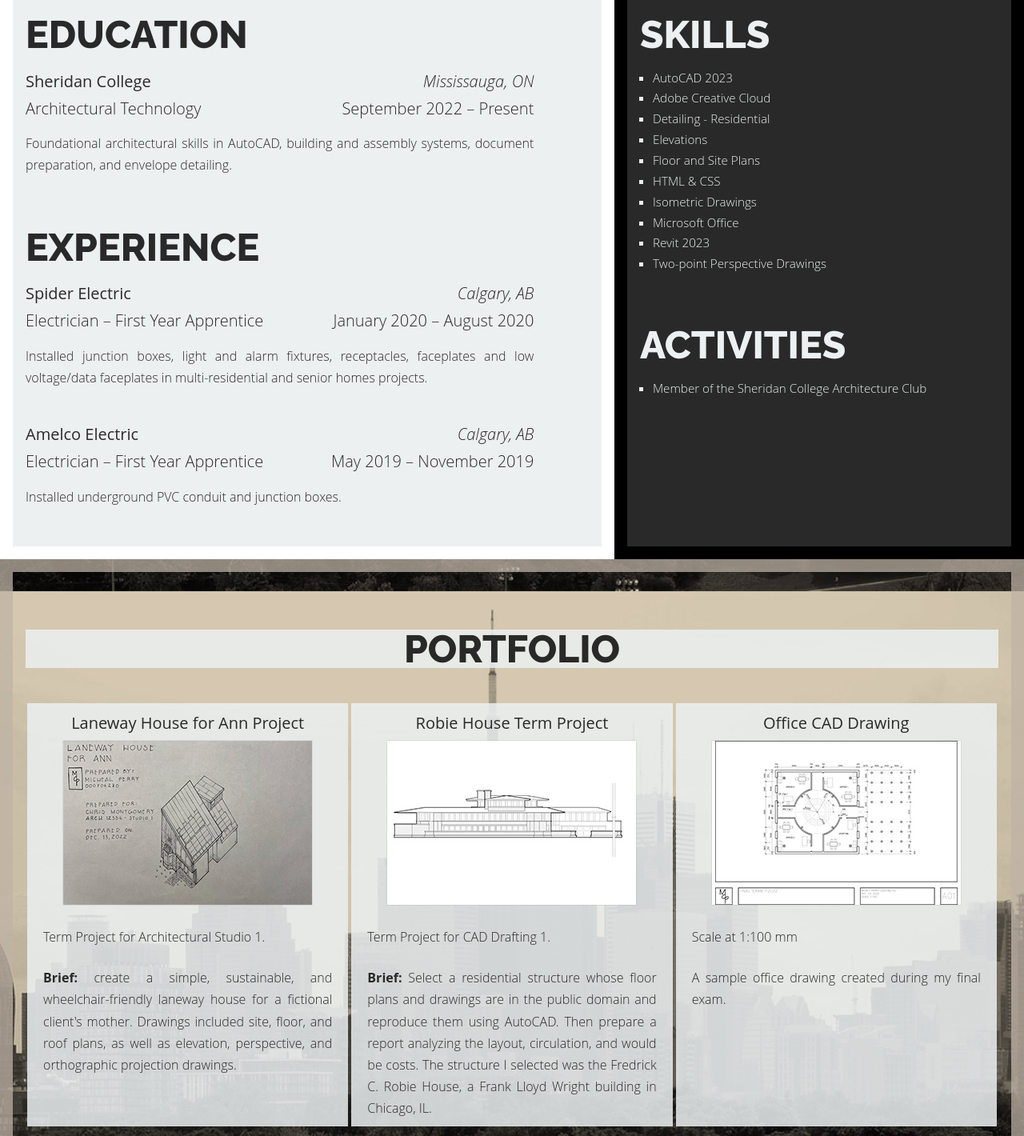
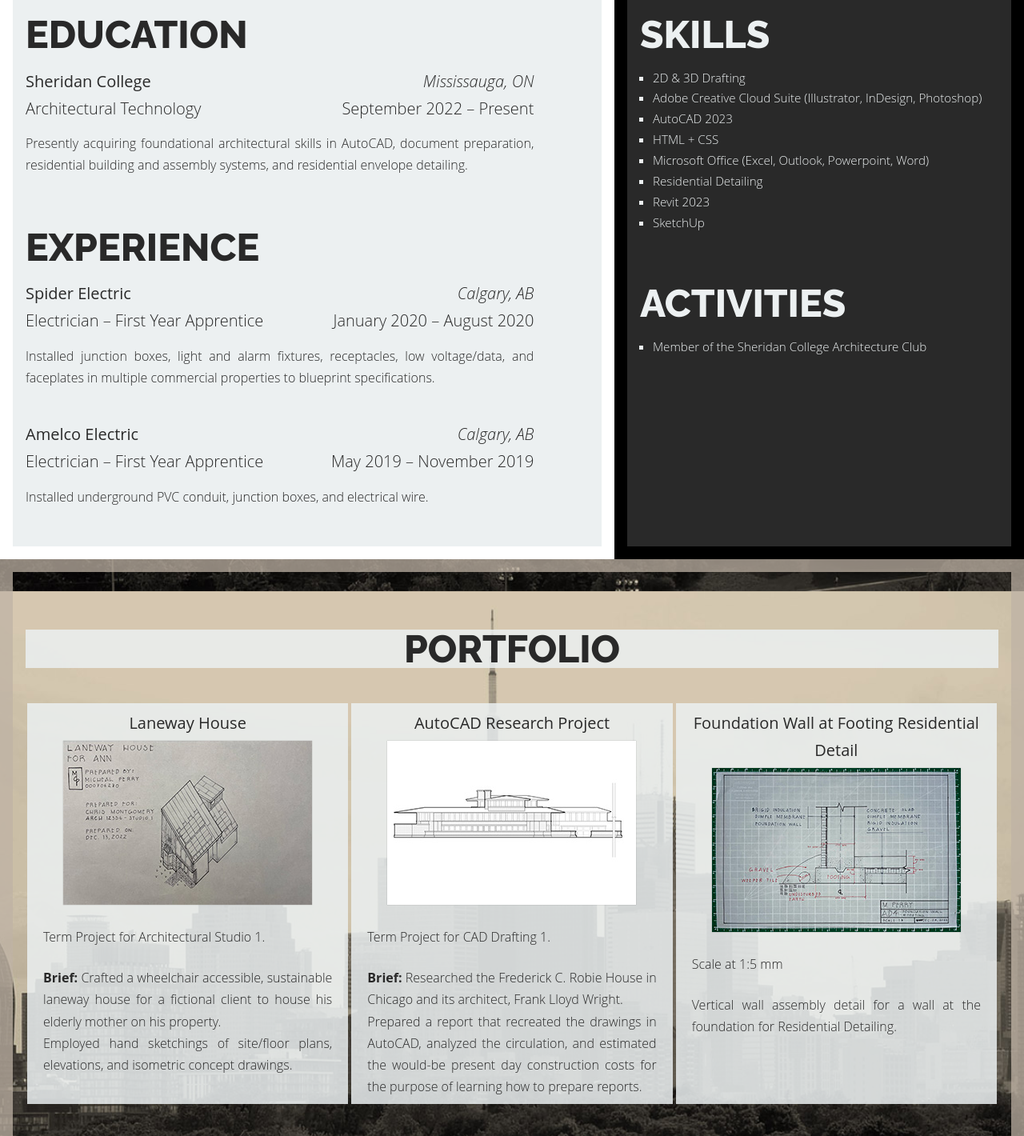
Before and after one commit to mickeyarch/mickeyarch.github.io, a plain HTML site: page index.html in a window 1280 px wide. Shown: the part 861-2281 px from the top of the page at 80% size. Drawn offline with Linux system fonts and the light colour scheme.

Commit message:
UPDATED portfolio items and resume

```diff
--- a/index.html
+++ b/index.html
@@ -40,7 +40,7 @@
 					<p class="cv-length">September 2022 &ndash; Present</p>
 				</header>
 
-				<p>Foundational architectural skills in AutoCAD, building and assembly systems, document preparation, and envelope detailing.</p>
+				<p>Presently acquiring foundational architectural skills in AutoCAD, document preparation, residential building and assembly systems, and residential envelope detailing.</p>
 			</section>
 		</section>
 
@@ -56,7 +56,7 @@
 					<p class="cv-length">January 2020 &ndash; August 2020</p>
 				</header>
 
-				<p>Installed junction boxes, light and alarm fixtures, receptacles, faceplates and low voltage/data faceplates in multi-residential and senior homes projects.</p>
+				<p>Installed junction boxes, light and alarm fixtures, receptacles, low voltage/data, and faceplates in multiple commercial properties to blueprint specifications.</p>
 			</section>
 
 			<section>
@@ -67,7 +67,7 @@
 					<p class="cv-length">May 2019 &ndash; November 2019</p>
 				</header>
 
-				<p>Installed underground PVC conduit and junction boxes.</p>
+				<p>Installed underground PVC conduit, junction boxes, and electrical wire.</p>
 			</section>
 		</section>
 	</article>
@@ -75,17 +75,14 @@
 		<section id="skills">
 			<h2>Skills</h2>
 			<ul>
-				<li><meter min="0" max="4" value="2"> Novice		&ndash;</meter> AutoCAD 2023</li>
-				<li><meter min="0" max="4" value="3"> Intermediate	&ndash;</meter> Adobe Creative Cloud</li>
-				<li><meter min="0" max="4" value="2"> Novice		&ndash;</meter> Detailing - Residential</li>
-				<li><meter min="0" max="4" value="1"> Beginner		&ndash;</meter> Elevations</li>
-				<li><meter min="0" max="4" value="2"> Novice		&ndash;</meter> Floor and Site Plans</li>
-				<li><meter min="0" max="4" value="4"> Expert		&ndash;</meter> HTML & CSS</li>
-				<li><meter min="0" max="4" value="1"> Beginner		&ndash;</meter> Isometric Drawings</li>
-				<li><meter min="0" max="4" value="3"> Intermediate	&ndash;</meter> Microsoft Office</li>
+				<li><meter min="0" max="4" value="3"> Intermediate	&ndash;</meter> 2D & 3D Drafting</li>
+				<li><meter min="0" max="4" value="3"> Intermediate	&ndash;</meter> Adobe Creative Cloud Suite (Illustrator, InDesign, Photoshop)</li>
+				<li><meter min="0" max="4" value="3"> Intermediate	&ndash;</meter> AutoCAD 2023</li>
+				<li><meter min="0" max="4" value="4"> Expert		&ndash;</meter> HTML + CSS</li>
+				<li><meter min="0" max="4" value="3"> Intermediate	&ndash;</meter> Microsoft Office (Excel, Outlook, Powerpoint, Word)</li>
+				<li><meter min="0" max="4" value="2"> Novice		&ndash;</meter> Residential Detailing</li>
 				<li><meter min="0" max="4" value="1"> Beginner		&ndash;</meter> Revit 2023</li>
-				<!--<li><meter min="0" max="4" value="1"> Beginner		&ndash;</meter> SketchUp</li>-->
-				<li><meter min="0" max="4" value="1"> Beginner		&ndash;</meter> Two-point Perspective Drawings</li>
+				<li><meter min="0" max="4" value="1"> Beginner		&ndash;</meter> SketchUp</li>
 			</ul>
 		</section>
 
@@ -104,7 +101,7 @@
 
 		<section>
 			<div class="portfolio-box">
-				<h3>Laneway House for Ann Project</h3>
+				<h3>Laneway House</h3>
 				<figure>
 					<a href="portfolio/studio-1/laneway-house.pdf" target="_blank">
 						<img src="portfolio/thumb-laneway-house.jpg" alt="Laneway House for Ann Project">
@@ -113,10 +110,11 @@
 				</figure>
 
 				<p>Term Project for Architectural Studio 1.</p>
-				<p><strong>Brief:</strong> create a simple, sustainable, and wheelchair-friendly laneway house for a fictional client's mother. Drawings included site, floor, and roof plans, as well as elevation, perspective, and orthographic projection drawings.</p>
+				<p><strong>Brief:</strong> Crafted a wheelchair accessible, sustainable laneway house for a fictional client to house his elderly mother on his property.</p>
+				<p>Employed hand sketchings of site/floor plans, elevations, and isometric concept drawings.</p>
 			</div>
 			<div class="portfolio-box">
-				<h3>Robie House Term Project</h3>
+				<h3>AutoCAD Research Project</h3>
 				<figure>
 					<a href="portfolio/cad-1/robie-house-term-project.pdf" target="_blank">
 						<img src="portfolio/thumb-robie-house-term-project.jpg" alt="Robie House Term Project">
@@ -125,31 +123,8 @@
 				</figure>
 
 				<p>Term Project for CAD Drafting 1.</p>
-				<p><strong>Brief:</strong> Select a residential structure whose floor plans and drawings are in the public domain and reproduce them using AutoCAD. Then prepare a report analyzing the layout, circulation, and would be costs. The structure I selected was the Fredrick C. Robie House, a Frank Lloyd Wright building in Chicago, IL.</p>
-			</div>
-			<div class="portfolio-box">
-				<h3>Office CAD Drawing</h3>
-				<figure>
-					<a href="portfolio/cad-1/office.jpg" target="_blank">
-						<img src="portfolio/thumb-office.jpg" alt="Office CAD Drawing">
-						<div><p>View Project</p></div>
-					</a>
-				</figure>
-
-				<p>Scale at 1:100 mm</p>
-				<p>A sample office drawing created during my final exam.</p>
-			</div>
-			<div class="portfolio-box">
-				<h3>Temple CAD Drawing</h3>
-				<figure>
-					<a href="portfolio/cad-1/temple.jpg" target="_blank">
-						<img src="portfolio/thumb-temple.jpg" alt="Temple CAD Drawing">
-						<div><p>View Project</p></div>
-					</a>
-				</figure>
-
-				<p>Scale at 1:150 mm</p>
-				<p>A drawing of a temple created during my midterm exam.</p>
+				<p><strong>Brief:</strong> Researched the Frederick C. Robie House in Chicago and its architect, Frank Lloyd Wright.</p>
+				<p>Prepared a report that recreated the drawings in AutoCAD, analyzed the circulation, and estimated the would-be present day construction costs for the purpose of learning how to prepare reports.</p>
 			</div>
 			<div class="portfolio-box">
 				<h3>Foundation Wall at Footing Residential Detail</h3>
```
Also changed, not shown: portfolio/thumb-office.jpg (deleted), portfolio/thumb-temple.jpg (deleted), 2 other files.
